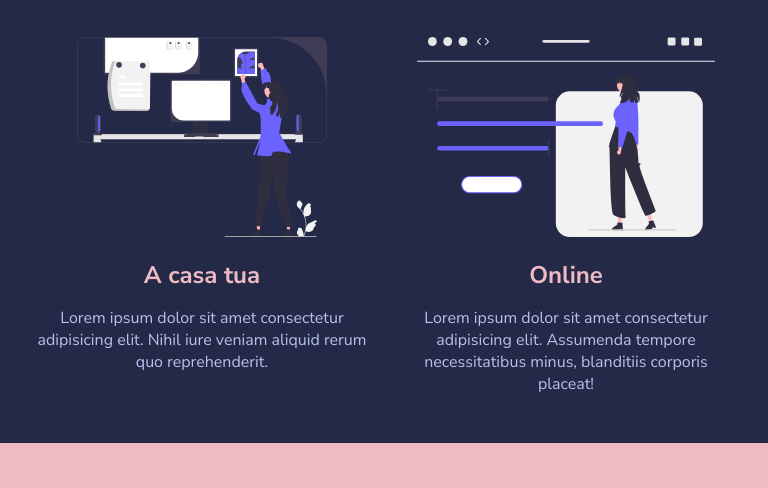
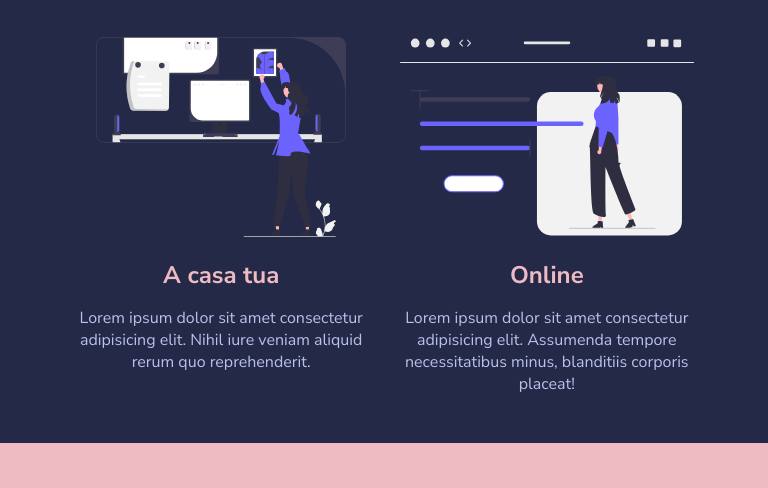
Before and after one commit to coluccifrancesco/html-css-resp-wannabe, a plain HTML site: page EX2-repsonsive-wannabe-starter/index.html in a window 768 px wide. Shown: the part 196-684 px from the top of the page. Drawn offline with Linux system fonts and the light colour scheme.

Commit message:
Bons done: max-width body 90%

```diff
--- a/EX2-repsonsive-wannabe-starter/css/style.css
+++ b/EX2-repsonsive-wannabe-starter/css/style.css
@@ -138,6 +138,12 @@ img {
     }
 }
 
+@media screen and (min-width: 768px) and (max-width: 1160px){
+    .container{
+        max-width: 90%;
+    }
+}
+
 
 @media screen and (max-width: 480px){
 
```
